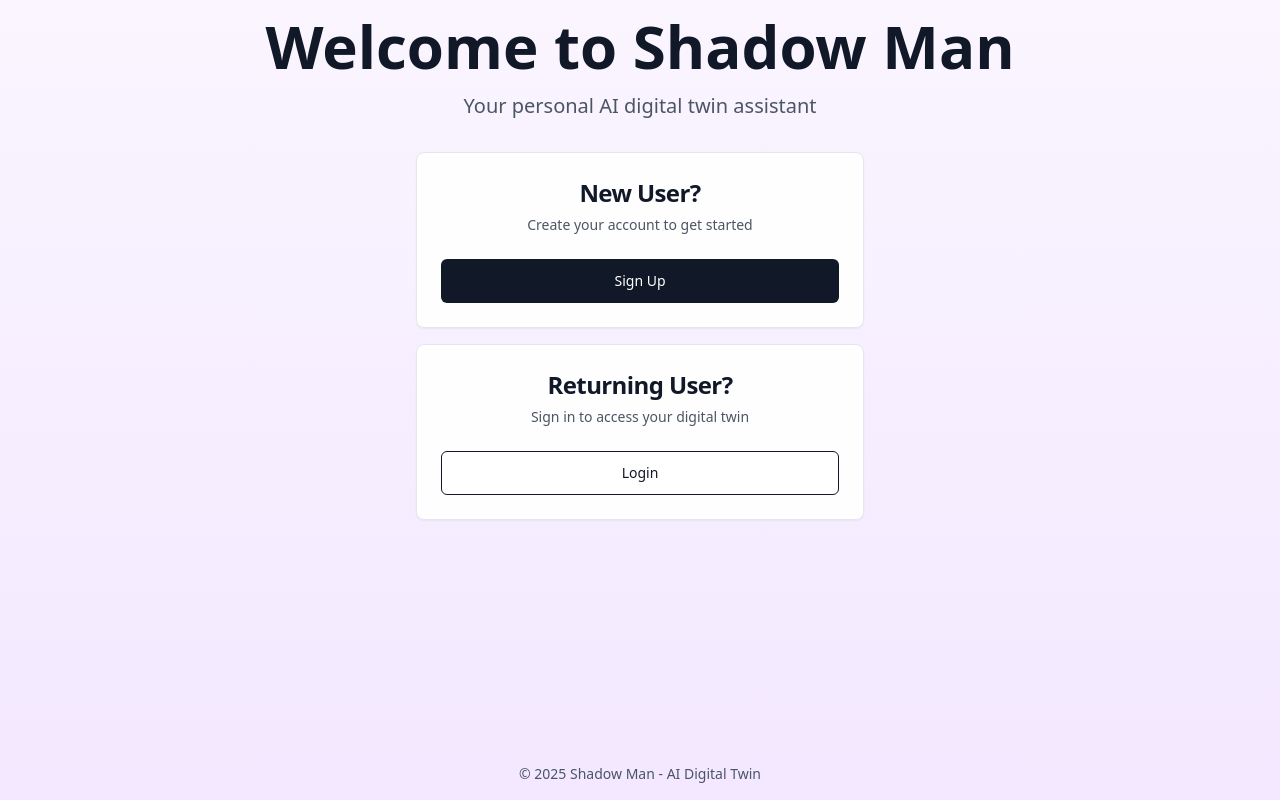
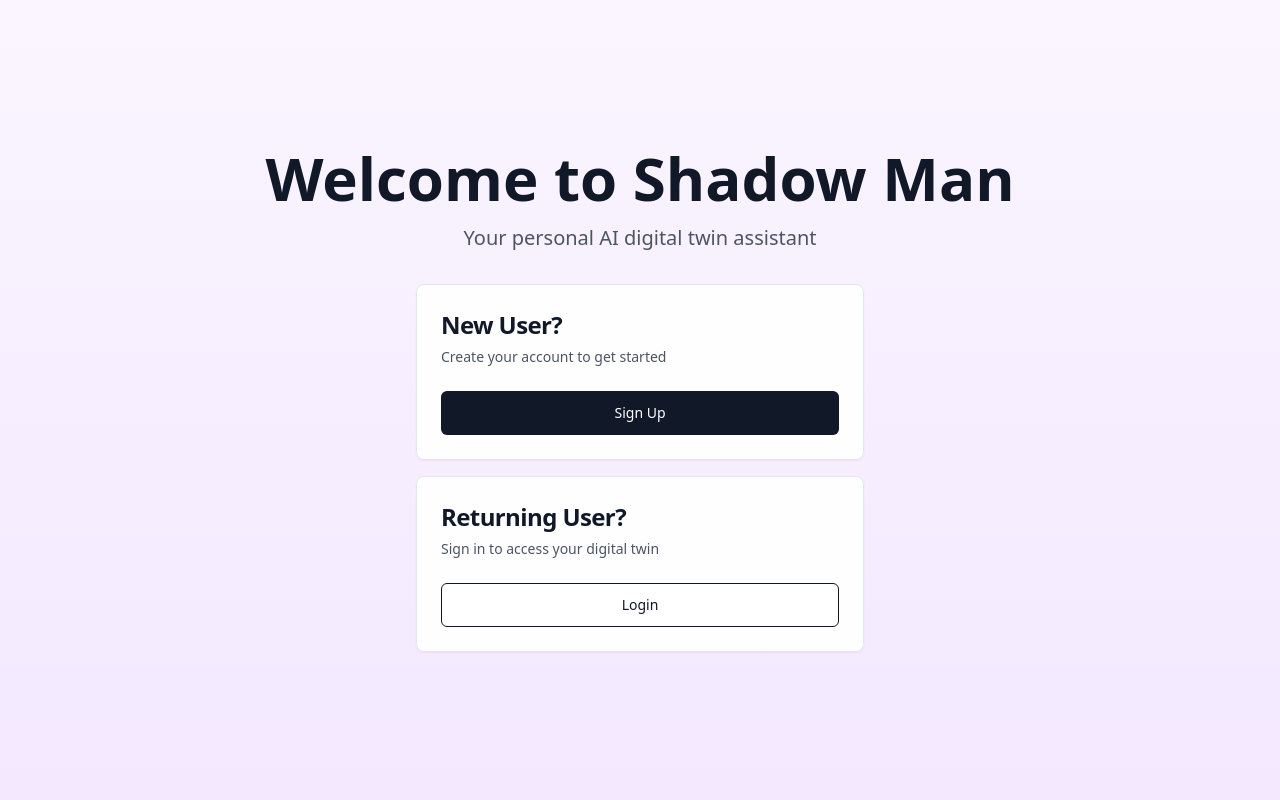
Before and after one commit to sabinrahul/shadow-whisper-ai-clone, a React (Vite) app: page /landing in a window 1280 px wide. Built offline with nearby package versions, Linux system fonts and the light colour scheme.

Commit message:
Fix: Center login and signup pages
Center the login and signup pages and adjust the layout for better symmetry.

```diff
--- a/src/pages/Landing.tsx
+++ b/src/pages/Landing.tsx
@@ -1,17 +1,17 @@
 
 import React from 'react';
 import { useNavigate } from 'react-router-dom';
-import { Card, CardContent, CardDescription, CardFooter, CardHeader, CardTitle } from "@/components/ui/card";
+import { Card, CardContent, CardDescription, CardHeader, CardTitle } from "@/components/ui/card";
 import { Button } from "@/components/ui/button";
 
 const Landing = () => {
   const navigate = useNavigate();
 
   return (
-    <div className="min-h-screen bg-gradient-to-b from-purple-50 to-purple-100 flex flex-col items-center justify-center p-4">
-      <div className="max-w-4xl w-full text-center mb-12">
-        <h1 className="text-4xl md:text-6xl font-bold text-gray-900 mb-4">Welcome to Shadow Man</h1>
-        <p className="text-xl text-gray-600 mb-8">Your personal AI digital twin assistant</p>
+    <div className="min-h-screen bg-gradient-to-b from-purple-50 to-purple-100 flex items-center justify-center p-4">
+      <div className="max-w-4xl w-full">
+        <h1 className="text-4xl md:text-6xl font-bold text-gray-900 mb-4 text-center">Welcome to Shadow Man</h1>
+        <p className="text-xl text-gray-600 mb-8 text-center">Your personal AI digital twin assistant</p>
 
         <div className="flex flex-col items-center justify-center max-w-md mx-auto space-y-4">
           <Card className="w-full bg-white/90 backdrop-blur-sm">
@@ -48,10 +48,6 @@ const Landing = () => {
           </Card>
         </div>
       </div>
-
-      <footer className="text-gray-600 text-sm mt-auto">
-        © 2025 Shadow Man - AI Digital Twin
-      </footer>
     </div>
   );
 };
```
